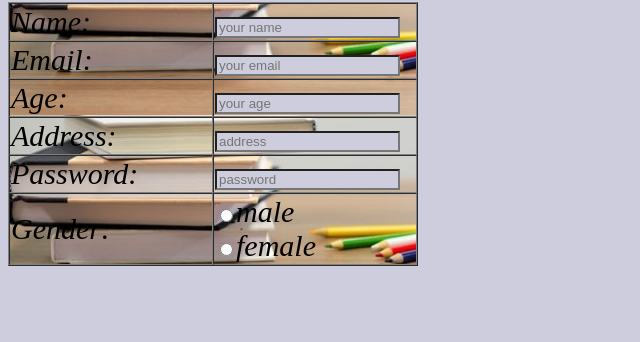
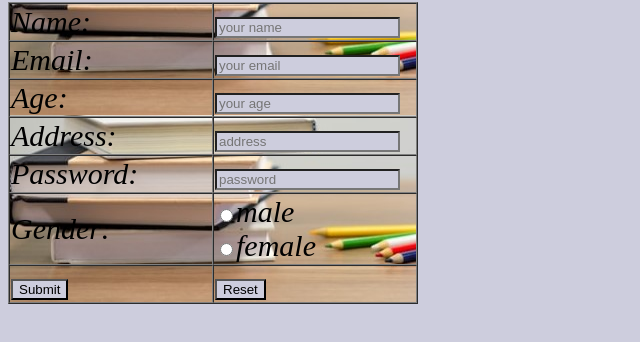
Before and after one commit to kajaljaiswal123/Day6Assignment0, a plain HTML site: page index.html in a window 1280 px wide. Shown: the part 78-420 px from the top of the page, without its empty margins (0-640 px from the left). Drawn offline with Linux system fonts and the light colour scheme.

Commit message:
second commit

```diff
--- a/index.html
+++ b/index.html
@@ -36,7 +36,10 @@
             <td> <input type="radio" name="gender">male<br>
                  <input type="radio" name="gender">female</td>
         </tr>
-
+        <tr>
+            <td><button type="submit">Submit</button></td>
+            <td><button type="reset">Reset</button></td>
+        </tr>
 
     </table>
 </form>
```
